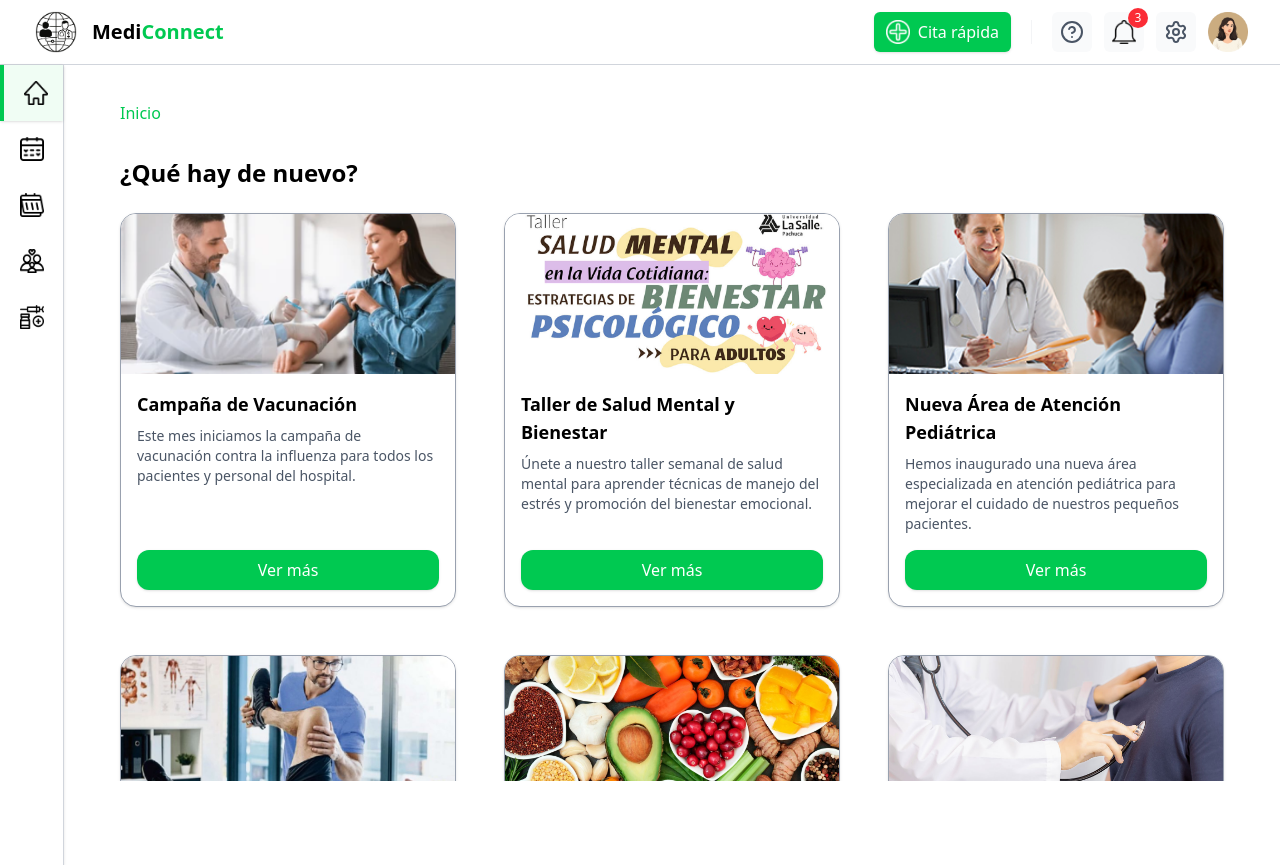
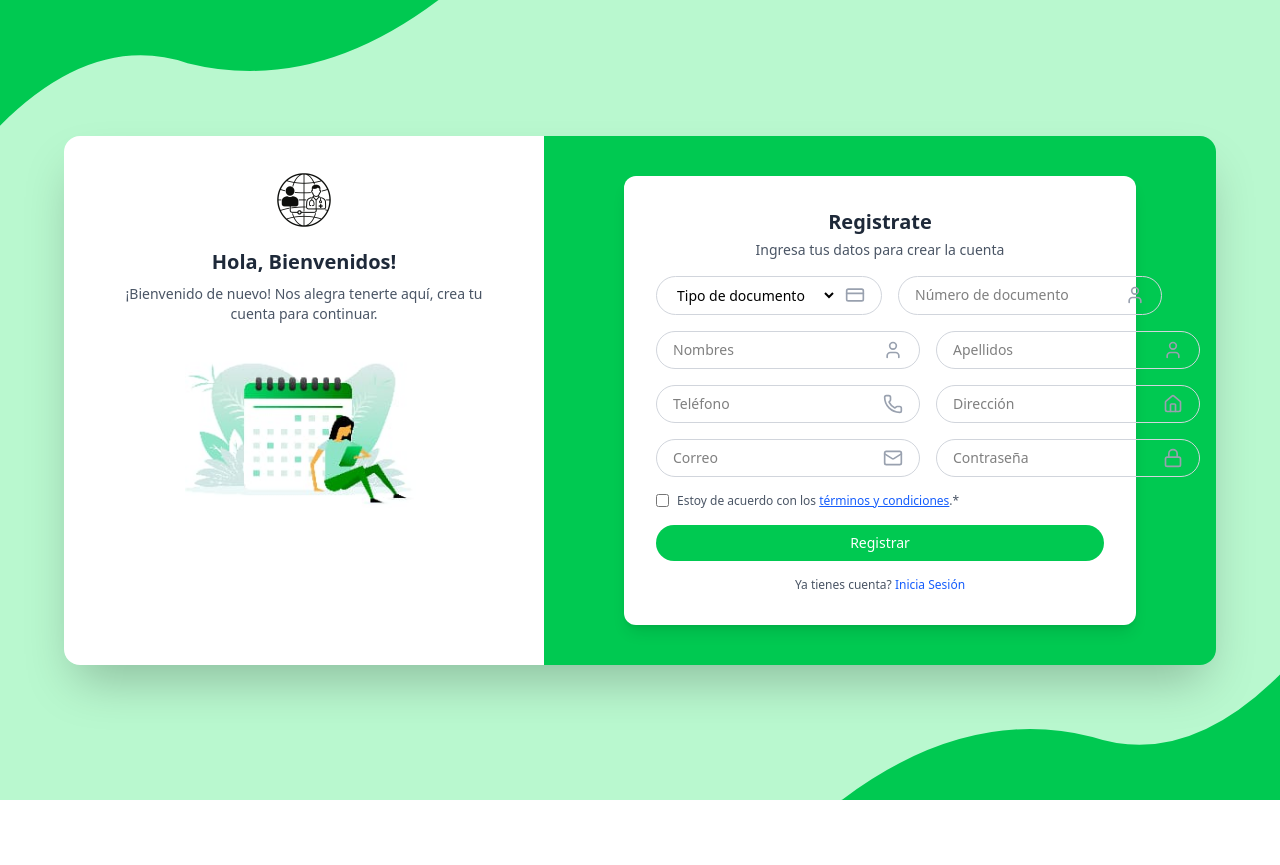
Before and after one commit to Cabrales16/MediConnect, a React (Vite) app: page /register in a window 1280 px wide. Before the commit this address led to /inicio. After the commit the page ends 800 px from the top, so only its background shows below. Built offline with nearby package versions, Linux system fonts and the light colour scheme.

Commit message:
Adjunto registro dentro del aplicativo

```diff
--- a/src/App.jsx
+++ b/src/App.jsx
@@ -3,6 +3,7 @@ import { BrowserRouter, Routes, Route, Navigate } from "react-router-dom";
 import PacienteLayout from "./Paciente/PacienteLayout";
 import Home from "./LandingPage/LandingPage";
 import Login from "./InicioSesion/InicioSesion";
+import Register from "./Registro/Registro"
 
 export default function App() {
   return (
@@ -14,7 +15,7 @@ export default function App() {
 
         {/* Login */}
         <Route path="/login" element={<Login />} />
-
+        <Route path="/register" element={<Register />} />
         {/* Rutas protegidas / app del paciente */}
         {/* PacienteLayout ya NO debe incluir BrowserRouter */}
         <Route path="/*" element={<PacienteLayout />} />
--- a/src/InicioSesion/InicioSesion.jsx
+++ b/src/InicioSesion/InicioSesion.jsx
@@ -16,9 +16,26 @@ export default function Login() {
 
   return (
     <div className="relative min-h-screen flex items-center justify-center bg-green-200 overflow-hidden">
-      {/* ... (tu UI existente, SVGs, layout) ... */}
+      <svg
+        className="absolute -top-10 left-0 w-[500px] h-[300px] text-green-500"
+        viewBox="0 0 320 180"
+        fill="currentColor"
+      >
+        <path d="M0,100 Q60,40 120,60 Q200,80 280,20 Q300,10 320,0 L0,0 Z" />
+      </svg>
 
-      <div className="relative flex flex-col md:flex-row max-w-4xl w-full shadow-md rounded-3xl overflow-hidden z-10">
+      <svg
+        className="absolute -bottom-10 right-0 w-[500px] h-[300px] text-green-500"
+        viewBox="0 0 320 180"
+        fill="currentColor"
+      >
+        <g transform="scale(-1,-1) translate(-320,-180)">
+          <path d="M0,100 Q60,40 120,60 Q200,80 280,20 Q300,10 320,0 L0,0 Z" />
+        </g>
+      </svg>
+
+
+      <div className="relative flex flex-col md:flex-row max-w-4xl w-full shadow-md rounded-3xl overflow-hidden z-10 my-15">
         {/* Lado izquierdo */}
         <div className="md:w-1/2 bg-white flex flex-col items-center justify-start p-6 text-center shadow-lg">
           <img src={logo} alt="Logo" className="w-16 h-16 object-contain mb-4" />
@@ -30,7 +47,7 @@ export default function Login() {
 
         {/* Lado derecho (formulario) */}
         <div className="md:w-1/2 bg-green-500 flex items-center justify-center p-4 pl-16">
-          <div className="bg-white rounded-2xl shadow-lg p-6 w-full max-w-sm md:-translate-x-6">
+          <div className="bg-white rounded-2xl shadow-lg p-6 w-full max-w-sm md:-translate-x-6 my-6 py-15">
             <h2 className="text-xl font-bold text-gray-800 text-center mb-2">Inicia sesión</h2>
             <p className="text-center text-gray-600 mb-4 text-sm">Accede a tu cuenta para continuar</p>
 
--- a/src/LandingPage/LandingPage.jsx
+++ b/src/LandingPage/LandingPage.jsx
@@ -8,26 +8,6 @@ export default function Home() {
 
   return (
     <div className="relative min-h-screen bg-green-500 overflow-hidden">
-      {/* SVGs decorativos adaptativos */}
-      <svg
-        className="absolute -top-10 -left-6 w-40 h-24 md:w-[500px] md:h-[300px] text-white opacity-95"
-        viewBox="0 0 320 180"
-        fill="currentColor"
-        aria-hidden
-      >
-        <path d="M0,100 Q60,40 120,60 Q200,80 280,20 Q300,10 320,0 L0,0 Z" />
-      </svg>
-
-      <svg
-        className="absolute -bottom-10 -right-6 w-40 h-24 md:w-[500px] md:h-[300px] text-white opacity-95"
-        viewBox="0 0 320 180"
-        fill="currentColor"
-        aria-hidden
-      >
-        <g transform="scale(-1,-1) translate(-320,-180)">
-          <path d="M0,100 Q60,40 120,60 Q200,80 280,20 Q300,10 320,0 L0,0 Z" />
-        </g>
-      </svg>
 
       {/* Header */}
       <header className="relative z-10 bg-white/90 backdrop-blur-sm">
@@ -50,7 +30,7 @@ export default function Home() {
           {/* Right buttons (desktop) */}
           <div className="hidden md:flex items-center gap-3">
             <Link
-              to="/registro"
+              to="/register"
               className="bg-white text-green-500 font-semibold px-4 py-2 rounded-md hover:bg-gray-100 border border-green-500 text-sm md:text-base"
             >
               ¡Registrarse!
@@ -90,7 +70,7 @@ export default function Home() {
 
               <div className="pt-3 flex gap-2">
                 <Link
-                  to="/registro"
+                  to="/register"
                   onClick={() => setMobileOpen(false)}
                   className="flex-1 bg-white text-green-600 border border-green-500 rounded-md px-3 py-2 text-center"
                 >
@@ -121,22 +101,6 @@ export default function Home() {
               Facilita tu salud con MediConnect. Reserva tu cita médica en línea de forma rápida y segura, sin filas ni esperas.
               Accede a especialistas confiables cuando lo necesites y lleva el control de tus consultas desde cualquier dispositivo.
             </p>
-
-            <div className="mt-6 flex flex-col sm:flex-row gap-3 justify-center md:justify-start">
-              <Link
-                to="/registro"
-                className="px-5 py-3 bg-white text-green-600 font-semibold rounded-lg hover:bg-gray-100 transition w-full sm:w-auto text-center"
-              >
-                Registrarse
-              </Link>
-
-              <Link
-                to="/login"
-                className="px-5 py-3 bg-green-600 text-white font-semibold rounded-lg hover:bg-green-700 transition w-full sm:w-auto text-center"
-              >
-                Iniciar sesión
-              </Link>
-            </div>
           </div>
 
           {/* Imagen */}
--- /dev/null
+++ b/src/Registro/Registro.jsx
@@ -0,0 +1,189 @@
+import React from "react";
+import logo from "./RegistroImages/Logo.png";
+import { useNavigate } from "react-router-dom";
+import { User, Mail, Lock, Phone, Home, CreditCard } from "lucide-react";
+import calendario from "./RegistroImages/calendario.jpeg";
+
+export default function Register() {
+  const navigate = useNavigate();
+
+  const handleSubmit = (e) => {
+    e.preventDefault();
+    // Simulación de login exitoso
+    // aquí podrías validar credenciales, llamar a API, guardar token, etc.
+    navigate("/regsiter") //dirige a la sección principal del PacienteLayout
+  };
+
+  return (
+    <div className="relative min-h-screen flex items-center justify-center bg-green-200 overflow-hidden">
+      {/* Fondos decorativos */}
+      <svg
+        className="absolute -top-10 left-0 w-[500px] h-[300px] text-green-500"
+        viewBox="0 0 320 180"
+        fill="currentColor"
+      >
+        <path d="M0,100 Q60,40 120,60 Q200,80 280,20 Q300,10 320,0 L0,0 Z" />
+      </svg>
+
+      <svg
+        className="absolute -bottom-10 right-0 w-[500px] h-[300px] text-green-500"
+        viewBox="0 0 320 180"
+        fill="currentColor"
+      >
+        <g transform="scale(-1,-1) translate(-320,-180)">
+          <path d="M0,100 Q60,40 120,60 Q200,80 280,20 Q300,10 320,0 L0,0 Z" />
+        </g>
+      </svg>
+
+      {/* Caja principal */}
+      <div className="relative flex max-w-6xl w-full shadow-2xl rounded-2xl overflow-hidden z-10">
+        {/* Caja izquierda (blanca) */}
+        <div className="w-5/12 bg-white flex flex-col items-center justify-start p-8 text-center shadow-lg">
+          <img src={logo} alt="Logo" className="w-16 h-16 object-contain mb-4" />
+          <h2 className="text-xl font-bold text-gray-800">Hola, Bienvenidos!</h2>
+          <p className="text-gray-600 mt-2 text-sm px-4">
+            ¡Bienvenido de nuevo! Nos alegra tenerte aquí, crea tu cuenta para continuar.
+          </p>
+
+          <img
+            src={calendario}
+            alt="Calendario"
+            className="mt-6 w-full h-40 object-contain rounded-lg"
+          />
+        </div>
+
+        {/* Caja derecha (verde con blanco dentro) */}
+        <div className="w-7/12 bg-green-500 flex items-center justify-center p-10">
+          <div className="bg-white rounded-xl shadow-lg p-8 max-w-lg w-full">
+            <h2 className="text-xl font-bold text-gray-800 text-center mb-1">
+              Registrate
+            </h2>
+            <p className="text-center text-gray-600 mb-4 text-sm">
+              Ingresa tus datos para crear la cuenta
+            </p>
+
+            <form className="space-y-4 text-sm" onSubmit={handleSubmit}>
+              {/* Tipo y número documento */}
+              <div className="flex gap-4">
+                <div className="flex items-center border border-gray-300 rounded-full px-4 py-2 flex-1 focus-within:ring-2 focus-within:ring-green-400 pr-4">
+                  <select
+                    className="flex-1 outline-none bg-transparent cursor-pointer"
+                    defaultValue=""
+                  >
+                    <option value="" disabled>
+                      Tipo de documento
+                    </option>
+                    <option value="dni">Cedula de Ciudadania</option>
+                    <option value="dni">Tarjeta de identidad</option>
+                    <option value="passport">Pasaporte</option>
+                    <option value="other">Registro civil</option>
+                  </select>
+                  <CreditCard className="text-gray-400 w-5 h-5 ml-2" />
+                </div>
+
+                <div className="flex items-center border border-gray-300 rounded-full px-4 py-2 flex-1 focus-within:ring-2 focus-within:ring-green-400">
+                  <input
+                    type="text"
+                    placeholder="Número de documento"
+                    className="flex-1 outline-none text-sm"
+                  />
+                  <User className="text-gray-400 w-5 h-5 ml-2" />
+                </div>
+              </div>
+
+              {/* Nombres y apellidos */}
+              <div className="flex gap-4">
+                <div className="flex items-center border border-gray-300 rounded-full px-4 py-2 flex-1 focus-within:ring-2 focus-within:ring-green-400">
+                  <input
+                    type="text"
+                    placeholder="Nombres"
+                    className="flex-1 outline-none text-sm"
+                  />
+                  <User className="text-gray-400 w-5 h-5 ml-2" />
+                </div>
+
+                <div className="flex items-center border border-gray-300 rounded-full px-4 py-2 flex-1 focus-within:ring-2 focus-within:ring-green-400">
+                  <input
+                    type="text"
+                    placeholder="Apellidos"
+                    className="flex-1 outline-none text-sm"
+                  />
+                  <User className="text-gray-400 w-5 h-5 ml-2" />
+                </div>
+              </div>
+
+              {/* Teléfono y dirección */}
+              <div className="flex gap-4">
+                <div className="flex items-center border border-gray-300 rounded-full px-4 py-2 flex-1 focus-within:ring-2 focus-within:ring-green-400">
+                  <input
+                    type="tel"
+                    placeholder="Teléfono"
+                    className="flex-1 outline-none text-sm"
+                  />
+                  <Phone className="text-gray-400 w-5 h-5 ml-2" />
+                </div>
+
+                <div className="flex items-center border border-gray-300 rounded-full px-4 py-2 flex-1 focus-within:ring-2 focus-within:ring-green-400">
+                  <input
+                    type="text"
+                    placeholder="Dirección"
+                    className="flex-1 outline-none text-sm"
+                  />
+                  <Home className="text-gray-400 w-5 h-5 ml-2" />
+                </div>
+              </div>
+
+              {/* Correo y contraseña */}
+              <div className="flex gap-4">
+                <div className="flex items-center border border-gray-300 rounded-full px-4 py-2 flex-1 focus-within:ring-2 focus-within:ring-green-400">
+                  <input
+                    type="email"
+                    placeholder="Correo"
+                    className="flex-1 outline-none text-sm"
+                  />
+                  <Mail className="text-gray-400 w-5 h-5 ml-2" />
+                </div>
+
+                <div className="flex items-center border border-gray-300 rounded-full px-4 py-2 flex-1 focus-within:ring-2 focus-within:ring-green-400">
+                  <input
+                    type="password"
+                    placeholder="Contraseña"
+                    className="flex-1 outline-none text-sm"
+                  />
+                  <Lock className="text-gray-400 w-5 h-5 ml-2" />
+                </div>
+              </div>
+
+              {/* Términos */}
+              <div className="flex items-center text-xs text-gray-600">
+                <input type="checkbox" id="terms" className="mr-2" />
+                <label htmlFor="terms" className="select-none">
+                  Estoy de acuerdo con los{" "}
+                  <a href="#" className="text-blue-600 underline">
+                    términos y condiciones
+                  </a>
+                  .*
+                </label>
+              </div>
+
+              {/* Botón registrar */}
+              <button
+                type="submit"
+                className="w-full bg-green-500 text-white py-2 rounded-full hover:bg-green-600 transition font-medium text-sm"
+              >
+                Registrar
+              </button>
+            </form>
+
+            <p className="text-center text-xs text-gray-600 mt-4">
+              Ya tienes cuenta?{" "}
+              <a href="" className="text-blue-600 font-medium hover:underline">
+                Inicia Sesión
+              </a>
+            </p>
+          </div>
+        </div>
+      </div>
+    </div>
+  );
+}
```
Also changed, not shown: src/Registro/RegistroImages/Logo.png (added), src/Registro/RegistroImages/calendario.jpeg (added).
